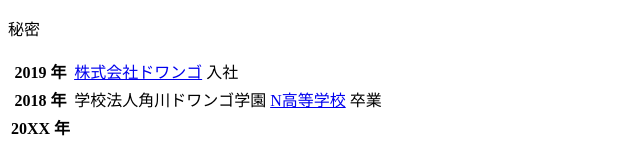
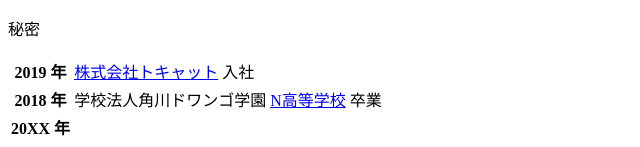
Before and after one commit to tabuhi-ro/github.io, a plain HTML site: page index.html in a window 1280 px wide. Shown: the part 896-1043 px from the top of the page, 0-640 px from the left. Drawn offline with Linux system fonts and the light colour scheme.

Commit message:
Update index.html

```diff
--- a/index.html
+++ b/index.html
@@ -71,7 +71,7 @@
     <table>
       <tr>
         <th>2019 年</th>
-        <td><a href="https://dwango.co.jp/">株式会社ドワンゴ</a> 入社</td>
+        <td><a href="https://dwango.co.jp/">株式会社トキャット</a> 入社</td>
       </tr>
       <tr>
         <th>2018 年</th>
```
